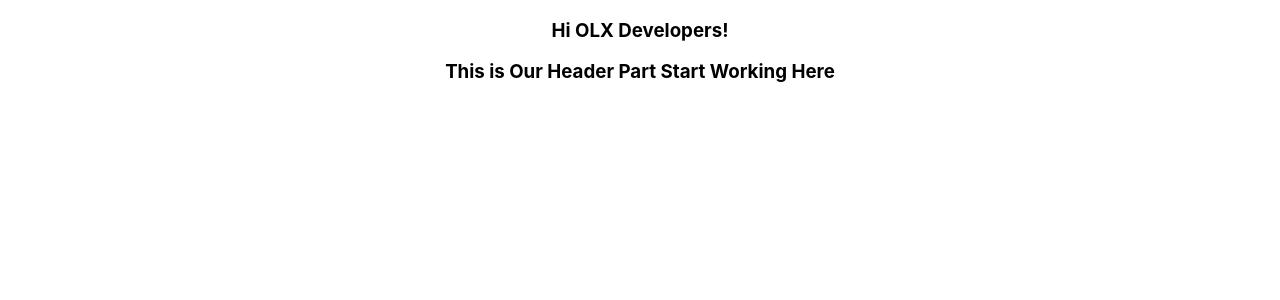
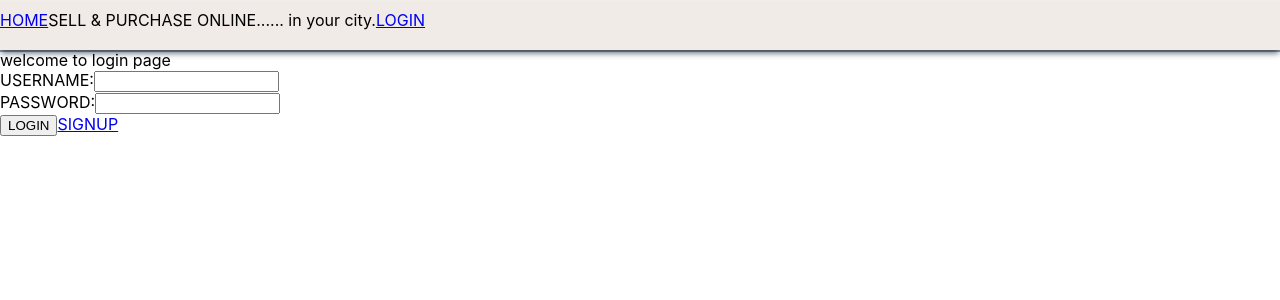
Before and after one commit to RavikantBedi/College-OLX, a React (Create React App) app in the folder react-app/: page /Loginn in a window 1280 px wide. Shown: the top 300 px of the page. Built offline with nearby package versions, Linux system fonts and the light colour scheme.

Commit message:
added new features

```diff
--- a/react-app/package.json
+++ b/react-app/package.json
@@ -6,6 +6,7 @@
     "cra-template": "1.2.0",
     "react": "^19.0.0",
     "react-dom": "^19.0.0",
+    "react-router-dom": "^7.0.2",
     "react-scripts": "5.0.1",
     "web-vitals": "^4.2.4"
   },
--- a/react-app/src/App.js
+++ b/react-app/src/App.js
@@ -1,12 +1,16 @@
 import logo from './logo.svg';
 import './App.css';
 import Header from './components/Header';
+import Homee from './components/Homee';
 
 function App() {
   return (
     <div className="App">
-      <h3> Hi OLX Developers! </h3>
+
       <Header/>
+      <Homee/>
+
+
     </div>
   );
 }
--- /dev/null
+++ b/react-app/src/components/Header.css
@@ -0,0 +1,9 @@
+.header{
+    background-color:rgb(240, 235, 230);
+    height: 50px;
+    box-shadow: rgba(6, 24, 44, 0.4) 0px 0px 0px 2px, rgba(6, 24, 44, 0.65) 0px 4px 6px -1px, rgba(255, 255, 255, 0.08) 0px 1px 0px inset;
+}
+.mt-3{
+    display: inline-block;
+    margin-top: 10px;
+}
--- a/react-app/src/components/Header.jsx
+++ b/react-app/src/components/Header.jsx
@@ -1,8 +1,19 @@
 import React from 'react'
+import './Header.css'
+import {Link} from 'react-router-dom';
 
 function Header() {
   return (
-    <div> <h3>This is Our Header Part Start Working Here </h3></div>
+    <div>
+        <div className='header'>
+
+        <Link to="/" >HOME</Link>
+          <span className='mt-3'>SELL & PURCHASE ONLINE...... in your city.</span>
+
+          <Link to="/Loginn" >LOGIN</Link>
+        </div>
+
+    </div>
   )
 }
 
--- /dev/null
+++ b/react-app/src/components/Homee.jsx
@@ -0,0 +1,12 @@
+import React from 'react'
+import Header from './Header'
+function Homee() {
+  return (
+    <div>
+      <Header/>
+      welcome dev saxena
+    </div>
+  )
+}
+
+export default Homee
--- /dev/null
+++ b/react-app/src/components/Loginn.jsx
@@ -0,0 +1,22 @@
+import Header from './Header';
+import {Link} from 'react-router-dom';
+function Loginn() {
+  return (
+    <div>
+      <Header/>
+      welcome to login page
+      <br></br>
+      USERNAME:
+      <input type="text"/>
+      <br></br>
+      PASSWORD:
+      <input type="text"/>
+      <br></br>
+      <button>LOGIN</button>
+      <Link to="/signup">SIGNUP</Link>
+
+    </div>
+  )
+}
+
+export default Loginn;
--- /dev/null
+++ b/react-app/src/components/Signup.jsx
@@ -0,0 +1,22 @@
+import Header from './Header';
+import {Link} from 'react-router-dom';
+function Signup() {
+  return (
+    <div>
+      <Header/>
+      welcome to signup page
+      <br></br>
+      USERNAME:
+      <input type="text"/>
+      <br></br>
+      PASSWORD:
+      <input type="text"/>
+      <br></br>
+      <button>Signup</button>
+      <Link to="/Loginn">LOGIN</Link>
+
+    </div>
+  )
+}
+
+export default Signup;
--- a/react-app/src/index.js
+++ b/react-app/src/index.js
@@ -1,4 +1,42 @@
-import React from 'react';
+import './index.css';
+import App from './App';
+
+import * as React from "react";
+import { createRoot } from "react-dom/client";
+import{
+  createBrowserRouter,
+  RouterProvider,
+  Route,
+  Link,
+} from "react-router-dom";
+
+import Homee from './components/Homee';
+import Loginn from './components/Loginn';
+import Signup from './components/Signup';
+const router=createBrowserRouter([
+{
+  path: "/",
+  element:(<Homee/>),
+},
+{
+  path: "about",
+  element: <div>About</div>,
+},
+{
+  path: "/Loginn",
+  element: (<Loginn/>),
+},
+{
+  path: "/signup",
+  element: (<Signup/>),
+},
+]);
+
+createRoot(document.getElementById("root")).render(
+    <RouterProvider router={router} />
+);
+
+/*import React from 'react';
 import ReactDOM from 'react-dom/client';
 import './index.css';
 import App from './App';
@@ -14,4 +52,4 @@
 // If you want to start measuring performance in your app, pass a function
 // to log results (for example: reportWebVitals(console.log))
 // or send to an analytics endpoint. Learn more: https://bit.ly/CRA-vitals
-reportWebVitals();
+reportWebVitals(); */
```
Also changed, not shown: 1 other file (tests, documents, lock files or other folders).
